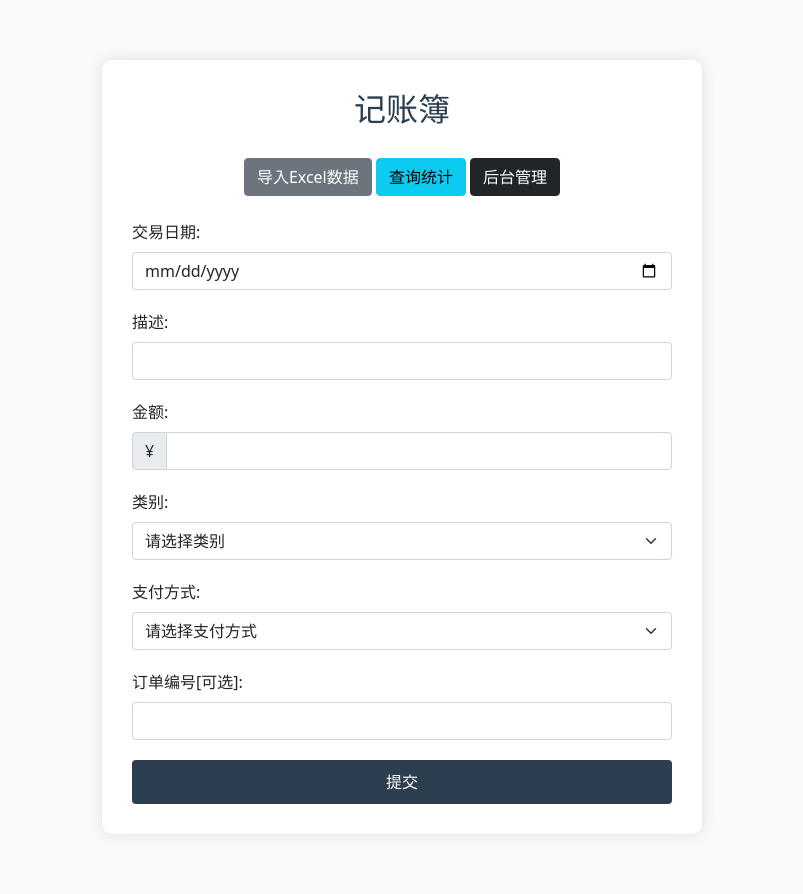
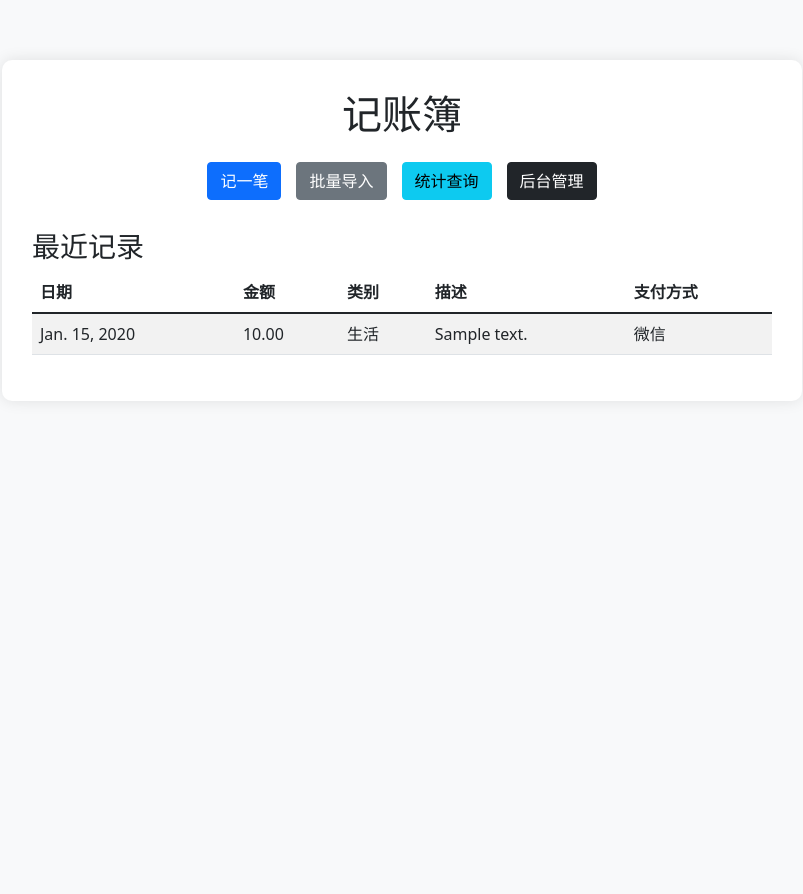
Before and after one commit to pstvman/Easy_Bill, a Django app: page / in a window 1280 px wide. Shown: the whole page, without its empty margins (238-1041 px from the left). After the commit the page ends 355 px from the top, so only its background shows below. Run offline with Django 5.2, Linux system fonts and the light colour scheme; tables that the repository leaves empty hold one stand-in row (values such as "Sample post"); some libraries are stand-ins or nearby versions.

Commit message:
页面结构优化

```diff
--- a/Easy_Bill/urls.py
+++ b/Easy_Bill/urls.py
@@ -1,14 +1,14 @@
 from django.contrib import admin
 from django.urls import path
-from uibill.views import my_view, home, success_view
-from uibill.views import import_excel, download_template
-from uibill.views import query_transactions
-
+from uibill.views import (
+    home, add_transaction, success_view,
+    import_excel, download_template, query_transactions
+)
 
 urlpatterns = [
     path('admin/', admin.site.urls),
-    path('home/', home, name='home'),
-    path('', my_view, name='my_form'),
+    path('', home, name='home'),
+    path('add/', add_transaction, name='add_transaction'),
     path('success/', success_view, name='success'),
     path('import/', import_excel, name='import_excel'),
     path('download-template/', download_template, name='download_template'),
--- a/templates/admin/base_site.html
+++ b/templates/admin/base_site.html
@@ -8,8 +8,8 @@
 
 {% block nav-global %}
 <div style="float: right; padding: 15px;">
-    <a href="{% url 'my_form' %}" class="btn" style="background-color: #417690; color: white; text-decoration: none; padding: 8px 15px; border-radius: 4px;">
-        返回首页
+    <a href="{% url 'home' %}" class="btn" style="background-color: #417690; color: white; text-decoration: none; padding: 8px 15px; border-radius: 4px;">
+        返回主页
     </a>
 </div>
 {% endblock %}
--- a/uibill/templates/home.html
+++ b/uibill/templates/home.html
@@ -1,12 +1,93 @@
-<!-- 在templates文件夹下创建home.html文件 -->
 <!DOCTYPE html>
-<html lang="en">
+<html lang="zh">
 <head>
     <meta charset="UTF-8">
-    <title>Homepage</title>
+    <meta name="viewport" content="width=device-width, initial-scale=1.0">
+    <title>记账簿</title>
+    <link href="https://cdn.jsdelivr.net/npm/bootstrap@5.1.3/dist/css/bootstrap.min.css" rel="stylesheet">
+    <style>
+        body {
+            background-color: #f8f9fa;
+            padding: 20px;
+        }
+        .main-container {
+            background-color: white;
+            padding: 30px;
+            border-radius: 10px;
+            box-shadow: 0 0 15px rgba(0,0,0,0.1);
+            max-width: 800px;
+            margin: 40px auto;
+        }
+        .action-buttons {
+            display: flex;
+            justify-content: center;
+            gap: 15px;
+            margin: 20px 0;
+        }
+        .recent-transactions {
+            margin-top: 30px;
+        }
+    </style>
 </head>
 <body>
-    <h1>Welcome to My Website</h1>
-    <p>This is the homepage content.</p>
+    <div class="main-container">
+        <h1 class="text-center mb-4">记账簿</h1>
+
+        <div class="action-buttons">
+            <button type="button" class="btn btn-primary" data-bs-toggle="modal" data-bs-target="#recordModal">
+                记一笔
+            </button>
+            <a href="{% url 'import_excel' %}" class="btn btn-secondary">批量导入</a>
+            <a href="{% url 'query_transactions' %}" class="btn btn-info">统计查询</a>
+            <a href="{% url 'admin:index' %}" class="btn btn-dark">后台管理</a>
+        </div>
+
+        <!-- 最近记录展示区域 -->
+        <div class="recent-transactions">
+            <h3>最近记录</h3>
+            <div class="table-responsive">
+                <table class="table table-striped">
+                    <thead>
+                        <tr>
+                            <th>日期</th>
+                            <th>金额</th>
+                            <th>类别</th>
+                            <th>描述</th>
+                            <th>支付方式</th>
+                        </tr>
+                    </thead>
+                    <tbody>
+                        {% for transaction in recent_transactions %}
+                        <tr>
+                            <td>{{ transaction.transaction_date }}</td>
+                            <td>{{ transaction.amount }}</td>
+                            <td>{{ transaction.get_category_code_display }}</td>
+                            <td>{{ transaction.description }}</td>
+                            <td>{{ transaction.get_payment_method_display }}</td>
+                        </tr>
+                        {% endfor %}
+                    </tbody>
+                </table>
+            </div>
+        </div>
+    </div>
+
+    <!-- Modal -->
+    <div class="modal fade" id="recordModal" tabindex="-1" aria-labelledby="recordModalLabel" aria-hidden="true">
+        <div class="modal-dialog">
+            <div class="modal-content">
+                <div class="modal-header">
+                    <h5 class="modal-title" id="recordModalLabel">记一笔</h5>
+                    <button type="button" class="btn-close" data-bs-dismiss="modal" aria-label="Close"></button>
+                </div>
+                <div class="modal-body">
+                    {% include "record.html" %}
+                </div>
+            </div>
+        </div>
+    </div>
+
+    <!-- Bootstrap JS -->
+    <script src="https://cdn.jsdelivr.net/npm/bootstrap@5.1.3/dist/js/bootstrap.bundle.min.js"></script>
 </body>
 </html>
--- a/uibill/templates/import_excel.html
+++ b/uibill/templates/import_excel.html
@@ -59,7 +59,7 @@
                 </div>
                 <div class="d-grid gap-2">
                     <button type="submit" class="btn btn-primary">上传并导入</button>
-                    <a href="{% url 'my_form' %}" class="btn btn-secondary">返回记账</a>
+                    <a href="{% url 'home' %}" class="btn btn-secondary">返回记账</a>
                 </div>
             </form>
 
--- a/uibill/templates/query.html
+++ b/uibill/templates/query.html
@@ -34,7 +34,7 @@
                         {{ form.date_range|add_class:"form-select" }}
                     </div>
                     <div class="col-12 d-flex justify-content-between">
-                        <a href="{% url 'my_form' %}" class="btn btn-primary">返回记账</a>
+                        <a href="{% url 'home' %}" class="btn btn-primary">返回记账</a>
                         <button type="submit" class="btn btn-primary">查询</button>
                     </div>
                 </form>
--- a/uibill/templates/record.html
+++ b/uibill/templates/record.html
@@ -1,60 +1,31 @@
 <!-- my_template.html -->
 <!DOCTYPE html>
-<html lang="en">
+<html lang="zh">
 <head>
     <meta charset="UTF-8">
     <meta name="viewport" content="width=device-width, initial-scale=1.0">
-    <title>记账簿</title>
-    <!-- Bootstrap CSS -->
-    <link href="https://cdn.jsdelivr.net/npm/bootstrap@5.1.3/dist/css/bootstrap.min.css" rel="stylesheet">
-    <!-- 自定义样式 -->
+    <title>记账</title>
     <style>
-        body {
-            background-color: #f8f9fa;
+        .form-group {
+            margin-bottom: 15px;
+        }
+        .form-label {
+            font-size: 14px;
+            margin-bottom: 5px;
+        }
+        .modal-body {
             padding: 20px;
         }
-        .form-container {
-            background-color: white;
-            padding: 30px;
-            border-radius: 10px;
-            box-shadow: 0 0 15px rgba(0,0,0,0.1);
-            max-width: 600px;
-            margin: 40px auto;
-        }
-        .form-title {
-            color: #2c3e50;
-            margin-bottom: 30px;
-            text-align: center;
-        }
-        .form-group {
-            margin-bottom: 20px;
-        }
-        .btn-submit {
-            width: 100%;
-            padding: 10px;
-            background-color: #2c3e50;
-            border: none;
-        }
-        .btn-submit:hover {
-            background-color: #34495e;
+        .input-group {
+            margin-bottom: 0;
         }
     </style>
 </head>
 <body>
-    <div class="container">
-        <div class="form-container">
-            <h2 class="form-title">记账簿</h2>
     <form method="post">
-                <div class="text-center mt-3">
-                    <a href="{% url 'import_excel' %}" class="btn btn-secondary">导入Excel数据</a>
-                    <a href="{% url 'query_transactions' %}" class="btn btn-info">查询统计</a>
-                    <a href="{% url 'admin:index' %}" class="btn btn-dark">后台管理</a>
-                </div>
-                <br>
         {% csrf_token %}
         <div class="form-group">
             <label for="id_transaction_date" class="form-label">交易日期:</label>
-                    <!-- <input type="date" name="transaction_date" class="form-control" id="id_transaction_date" required> -->
             <input type="date" name="transaction_date" class="form-control" id="id_transaction_date"
                    value="{{ form.transaction_date.value|default:'' }}" required>
         </div>
@@ -74,7 +45,6 @@
 
         <div class="form-group">
             <label for="id_category_code" class="form-label">类别:</label>
-                    <!-- <select name="category_code" class="form-select" id="id_category_code" required> -->
             <select name="category_code" class="form-select" id="id_category_code" required>
                 <option value="">请选择类别</option>
                 {% for value, label in form.category_code.field.choices %}
@@ -85,7 +55,6 @@
 
         <div class="form-group">
             <label for="id_payment_method" class="form-label">支付方式:</label>
-                    <!-- <select name="payment_method" class="form-select" id="id_payment_method" required> -->
             <select name="payment_method" class="form-select" id="id_payment_method" required>
                 <option value="">请选择支付方式</option>
                 {% for value, label in form.payment_method.field.choices %}
@@ -99,13 +68,9 @@
             <input type="text" name="order_number" class="form-control" id="id_order_number">
         </div>
 
-                <button type="submit" class="btn btn-primary btn-submit">提交</button>
+        <button type="submit" class="btn btn-primary w-100">提交</button>
     </form>
 
-        </div>
-    </div>
-
-    <!-- Bootstrap JS -->
     <script src="https://cdn.jsdelivr.net/npm/bootstrap@5.1.3/dist/js/bootstrap.bundle.min.js"></script>
 </body>
 </html>
--- a/uibill/views.py
+++ b/uibill/views.py
@@ -42,11 +42,59 @@ def my_view(request):
         })
 
 def home(request):
-    return render(request, 'home.html')
+    # 获取最近的10条记录
+    recent_transactions = Transaction.objects.all().order_by('-transaction_date')[:10]
 
-# 表格提交成功后执行的跳转
+    # 从session获取上次的数据
+    transaction_data = request.session.get('transaction_data', {})
+    initial_data = {
+        'transaction_date': transaction_data.get('transaction_date'),
+        'category_code': transaction_data.get('category'),
+        'payment_method': transaction_data.get('payment'),
+    }
+    form = TransactionForm(initial=initial_data)
+
+    return render(request, 'home.html', {
+        'form': form,
+        'transaction_data': request.session.get('transaction_data', {}),
+        'recent_transactions': recent_transactions
+    })
+
+def add_transaction(request):
+    if request.method == 'POST':
+        form = TransactionForm(request.POST)
+        if form.is_valid():
+            transaction = form.save()
+            messages.success(request, '交易记录已成功保存！')
+
+            # 保存上一次提交的数据到session
+            request.session['transaction_data'] = {
+                'transaction_date': request.POST.get('transaction_date'),
+                'category': request.POST.get('category_code'),
+                'payment': request.POST.get('payment_method'),
+            }
+
+            return redirect('success')
+    else:
+        transaction_data = request.session.get('transaction_data', {})
+        initial_data = {
+            'transaction_date': transaction_data.get('transaction_date'),
+            'category_code': transaction_data.get('category'),
+            'payment_method': transaction_data.get('payment'),
+        }
+        form = TransactionForm(initial=initial_data)
+
+    return render(request, 'record.html', {
+        'form': form,
+        'transaction_data': request.session.get('transaction_data', {})
+    })
+
 def success_view(request):
-    return render(request, 'success.html')
+    # 如果是从iframe中访问的，返回success.html
+    if request.META.get('HTTP_SEC_FETCH_DEST') == 'iframe':
+        return render(request, 'success.html')
+    # 否则重定向到主页
+    return redirect('home')
 
 def import_excel(request):
     if request.method == 'POST' and request.FILES.get('excel_file'):
@@ -88,10 +136,10 @@ def import_excel(request):
                     )
 
             messages.success(request, f'成功导入 {len(df)} 条记录！')
+            return redirect('home')  # 成功后重定向到主页
 
         except Exception as e:
             messages.error(request, f'导入失败：{str(e)}')
-            # 添加详细的错误日志
             print(f"导入错误详情: {str(e)}")
 
     return render(request, 'import_excel.html')
@@ -219,4 +267,8 @@ def query_transactions(request):
         'sort': sort
     }
 
+    if not form.is_valid():
+        messages.error(request, '查询参数无效')
+        return redirect('home')
+
     return render(request, 'query.html', context)
```
Also changed, not shown: uibill/templates/success.html (+31 -9 lines). Lines whose indentation alone changed are shown as unchanged.
